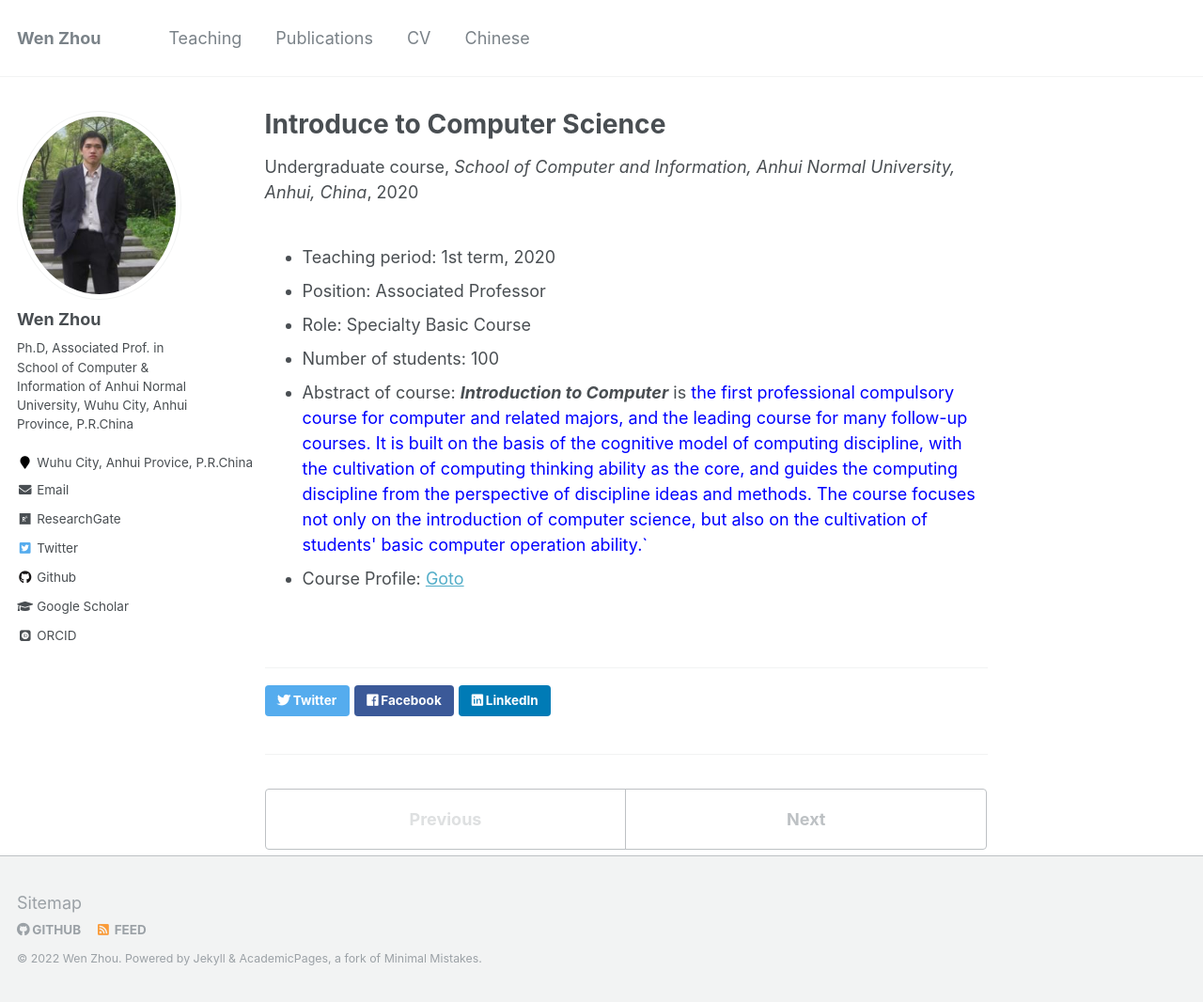
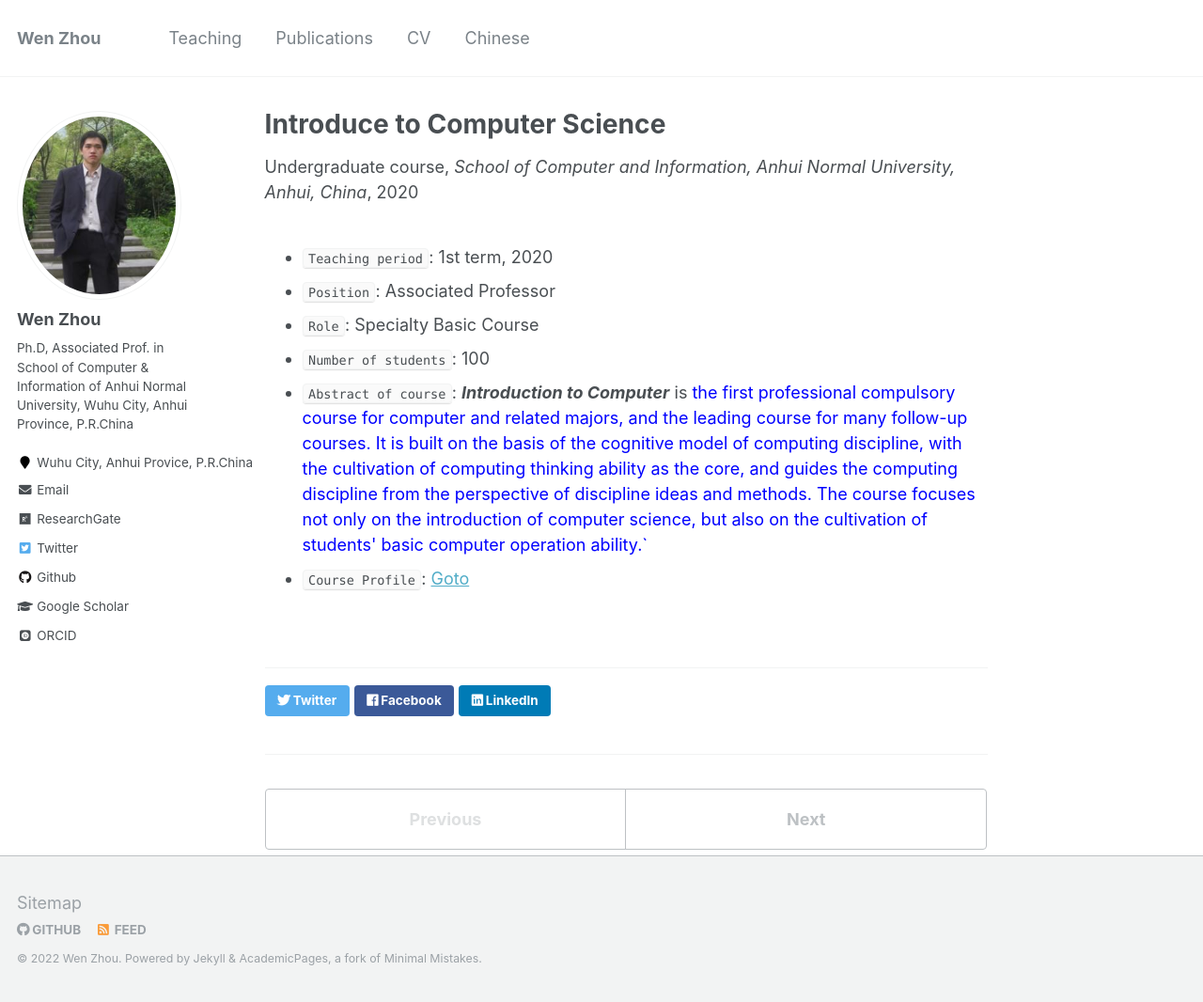
Before and after one commit to zhouwen327/zhouwen327.github.io, a Jekyll site: the page built from _teaching/2020-T1-ITC.md, in a window 1280 px wide and 1066 px high. Shown: the whole window at 94% size. Built offline with Jekyll 4.4.1, drawn with Linux system fonts in a browser that asks for light colours; some web fonts are replaced.

Commit message:
Update 2020-T1-ITC.md

```diff
--- a/_teaching/2020-T1-ITC.md
+++ b/_teaching/2020-T1-ITC.md
@@ -7,9 +7,9 @@ venue: "School of Computer and Information, Anhui Normal University, Anhui, Chin
 date: 2020-10-18
 location: "Wuhu Anhui"
 ---
-* Teaching period: 1st term, 2020
-* Position: Associated Professor
-* Role: Specialty Basic Course
-* Number of students: 100
-* Abstract of course: <b><i>Introduction to Computer</i></b> is <font color='blue'>the first professional compulsory course for computer and related majors, and the leading course for many follow-up courses. It is built on the basis of the cognitive model of computing discipline, with the cultivation of computing thinking ability as the core, and guides the computing discipline from the perspective of discipline ideas and methods. The course focuses not only on the introduction of computer science, but also on the cultivation of students' basic computer operation ability.`</font>
-* Course Profile: [Goto](http://ivr-ahnu.cn/lectures/itc/)
+* `Teaching period`: 1st term, 2020
+* `Position`: Associated Professor
+* `Role`: Specialty Basic Course
+* `Number of students`: 100
+* `Abstract of course`: <b><i>Introduction to Computer</i></b> is <font color='blue'>the first professional compulsory course for computer and related majors, and the leading course for many follow-up courses. It is built on the basis of the cognitive model of computing discipline, with the cultivation of computing thinking ability as the core, and guides the computing discipline from the perspective of discipline ideas and methods. The course focuses not only on the introduction of computer science, but also on the cultivation of students' basic computer operation ability.`</font>
+* `Course Profile`: [Goto](http://ivr-ahnu.cn/lectures/itc/)
```
